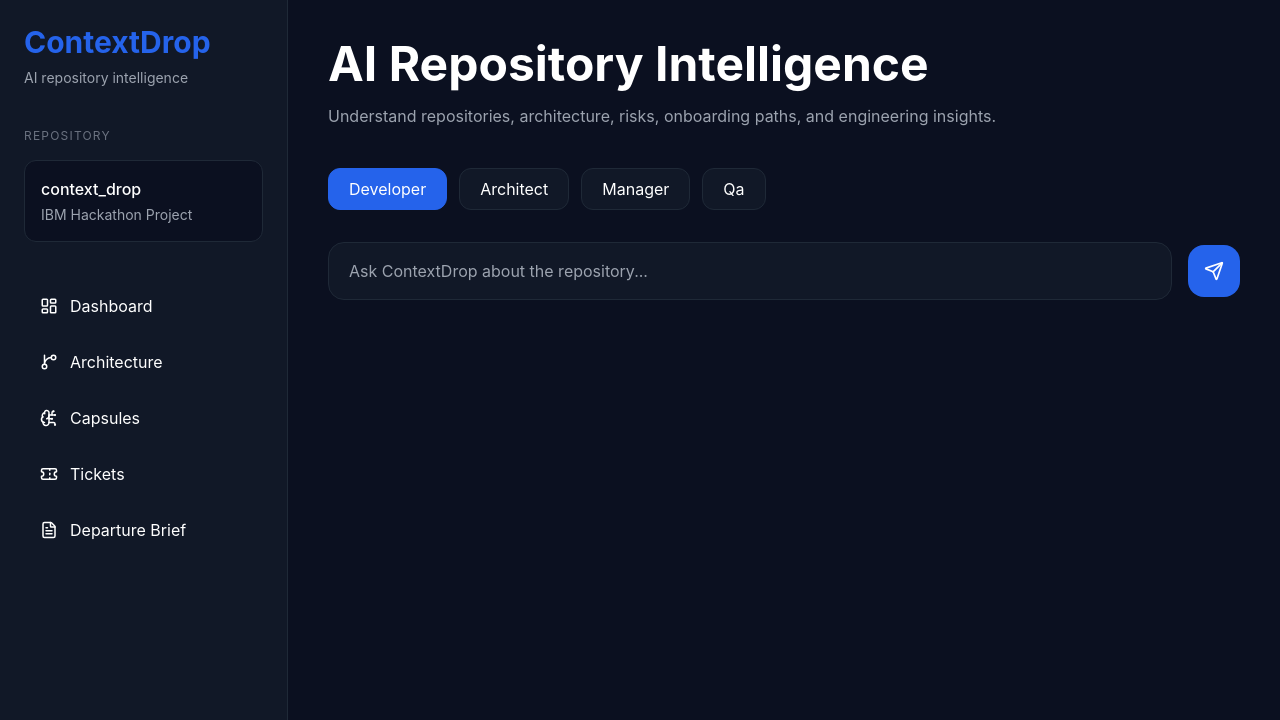
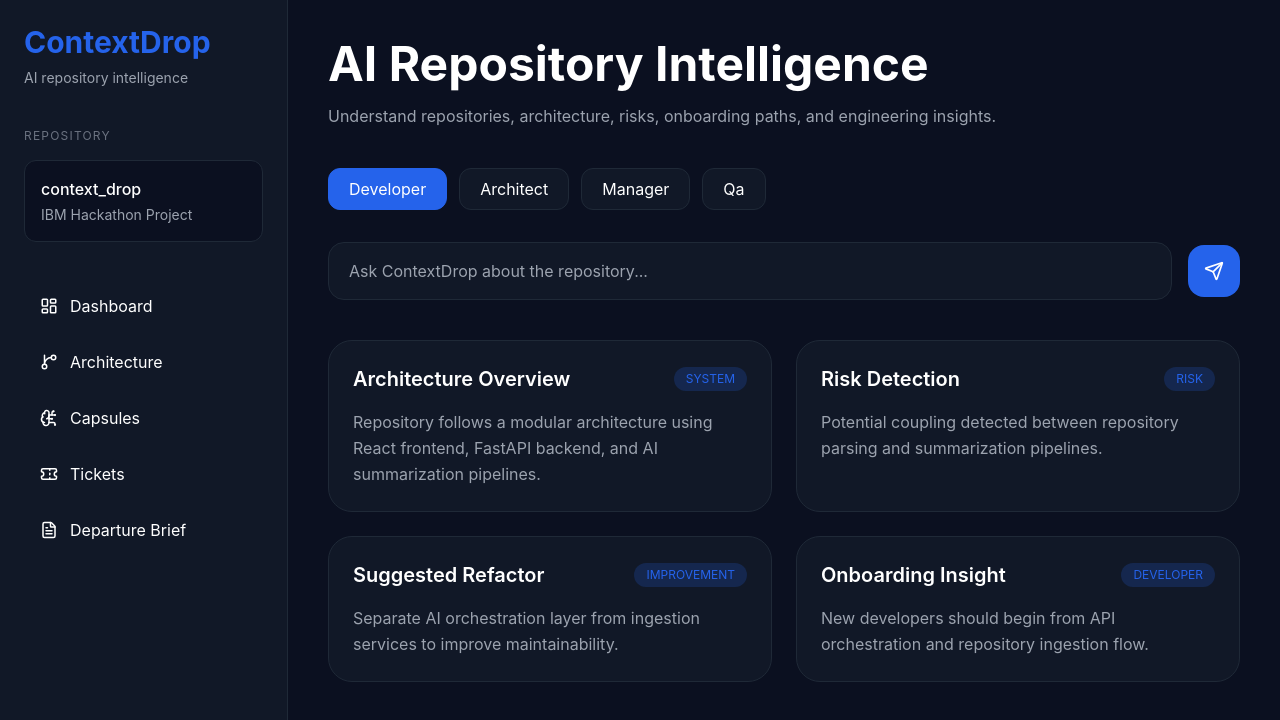
Before and after one commit to Ishanpy/context_drop, a React app in the folder frontend/: page / in a window 1280 px wide. Shown: the top 720 px of the page. Built offline with nearby package versions, Linux system fonts and the light colour scheme; the HTML template or start-up script is replaced by a standard one.

Commit message:
feat(ai-ui): build capsule intelligence response system

```diff
--- /dev/null
+++ b/frontend/src/components/capsule/CapsuleCard.jsx
@@ -0,0 +1,58 @@
+export default function CapsuleCard({
+  title,
+  description,
+  tag,
+}) {
+  return (
+    <div
+      className="
+        bg-panel
+        border
+        border-border
+        rounded-3xl
+        p-6
+        hover:border-blue
+        transition
+      "
+    >
+
+      <div className="flex items-center justify-between">
+
+        <h2
+          className="
+            text-xl
+            font-semibold
+          "
+        >
+          {title}
+        </h2>
+
+        <span
+          className="
+            text-xs
+            uppercase
+            bg-blue/20
+            text-blue
+            px-3
+            py-1
+            rounded-full
+          "
+        >
+          {tag}
+        </span>
+
+      </div>
+
+      <p
+        className="
+          text-gray-400
+          mt-4
+          leading-relaxed
+        "
+      >
+        {description}
+      </p>
+
+    </div>
+  );
+}
--- /dev/null
+++ b/frontend/src/components/capsule/CapsuleGrid.jsx
@@ -0,0 +1,86 @@
+import { useEffect, useState } from "react";
+
+import CapsuleCard from "./CapsuleCard";
+import LoadingSkeleton from "../common/LoadingSkeleton";
+
+const capsules = [
+  {
+    title: "Architecture Overview",
+
+    tag: "system",
+
+    description:
+      "Repository follows a modular architecture using React frontend, FastAPI backend, and AI summarization pipelines.",
+  },
+
+  {
+    title: "Risk Detection",
+
+    tag: "risk",
+
+    description:
+      "Potential coupling detected between repository parsing and summarization pipelines.",
+  },
+
+  {
+    title: "Suggested Refactor",
+
+    tag: "improvement",
+
+    description:
+      "Separate AI orchestration layer from ingestion services to improve maintainability.",
+  },
+
+  {
+    title: "Onboarding Insight",
+
+    tag: "developer",
+
+    description:
+      "New developers should begin from API orchestration and repository ingestion flow.",
+  },
+];
+
+export default function CapsuleGrid() {
+  const [loading, setLoading] =
+    useState(true);
+
+  useEffect(() => {
+    const timer = setTimeout(() => {
+      setLoading(false);
+    }, 500);
+
+    return () => clearTimeout(timer);
+  }, []);
+
+  return (
+    <div
+      className="
+        grid
+        grid-cols-1
+        lg:grid-cols-2
+        gap-6
+        mt-10
+      "
+    >
+      {loading
+        ? Array.from({ length: 4 }).map(
+            (_, index) => (
+              <LoadingSkeleton
+                key={index}
+              />
+            )
+          )
+        : capsules.map((capsule) => (
+            <CapsuleCard
+              key={capsule.title}
+              title={capsule.title}
+              tag={capsule.tag}
+              description={
+                capsule.description
+              }
+            />
+          ))}
+    </div>
+  );
+}
--- /dev/null
+++ b/frontend/src/components/common/LoadingSkeleton.jsx
@@ -0,0 +1,53 @@
+export default function LoadingSkeleton() {
+  return (
+    <div
+      className="
+        bg-panel
+        border
+        border-border
+        rounded-3xl
+        p-6
+        animate-pulse
+      "
+    >
+      <div
+        className="
+          h-5
+          w-40
+          bg-gray-700
+          rounded
+        "
+      />
+
+      <div
+        className="
+          h-4
+          w-full
+          bg-gray-700
+          rounded
+          mt-6
+        "
+      />
+
+      <div
+        className="
+          h-4
+          w-5/6
+          bg-gray-700
+          rounded
+          mt-3
+        "
+      />
+
+      <div
+        className="
+          h-4
+          w-4/6
+          bg-gray-700
+          rounded
+          mt-3
+        "
+      />
+    </div>
+  );
+}
--- a/frontend/src/pages/DashboardPage.jsx
+++ b/frontend/src/pages/DashboardPage.jsx
@@ -1,5 +1,6 @@
 import LensSwitcher from "../components/dashboard/LensSwitcher";
 import QuestionBar from "../components/dashboard/QuestionBar";
+import CapsuleGrid from "../components/capsule/CapsuleGrid";
 
 export default function DashboardPage() {
   return (
@@ -35,6 +36,8 @@
 
       <QuestionBar />
 
+      <CapsuleGrid />
+
     </div>
   );
 }
```
